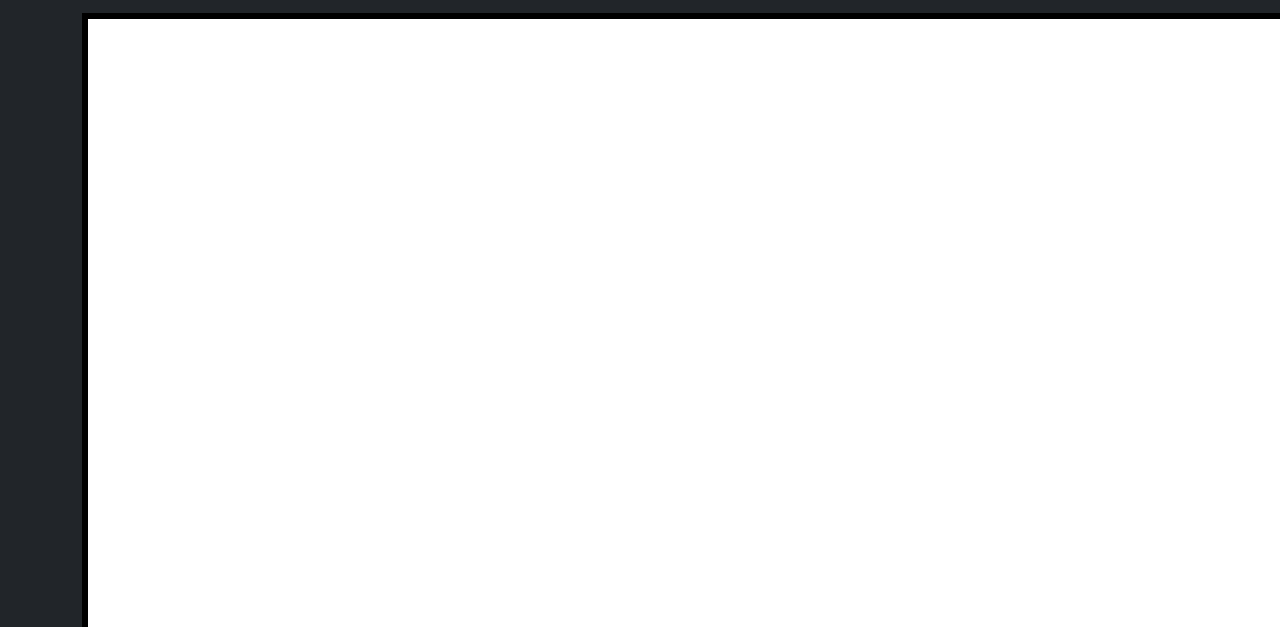
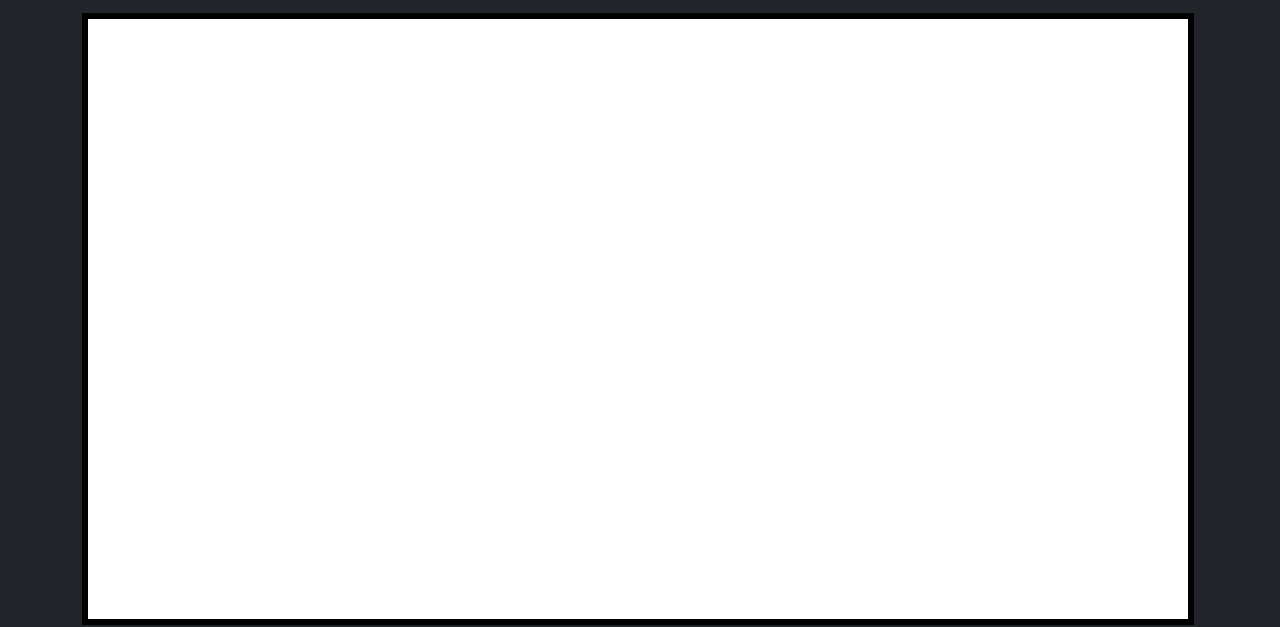
Before and after one commit to ChloeYeung/Canvas_Project-, a plain HTML site: page index.html in a window 1280 px wide. Shown: the part 123-750 px from the top of the page. Drawn offline with nearby package versions, Linux system fonts and the light colour scheme.

Commit message:
Made Canvas react to size of window

```diff
--- a/css/style.css
+++ b/css/style.css
@@ -8,7 +8,12 @@
   align-items: center;
   background-color: white;
   background-repeat: no-repeat;
+  margin: 0 auto;
 
+}
+
+.container{
+  width:100%;
 }
 
 #canvas-draft {
@@ -17,13 +22,12 @@
 }
 
 #canvas-container {
-  height: 800px;
+  height: 600px;
   width: 1200px;
-  margin-left: auto;
-  margin-right: auto;
+  margin: auto;
+}
 
 
-}
 
 h1{
   font-family: 'Raleway', sans-serif;
--- a/javascript/canvas-common.js
+++ b/javascript/canvas-common.js
@@ -3,17 +3,31 @@
  * ==================================
  ***********************************************/
 
+//Original width of Canvas Real
+let changeWidth = 1100;
+
+//Reactive function of Canvas Real Event Listener on "resize" of window
+window.addEventListener("resize", function () {
+ changeWidth = window.innerWidth - 200;
+ canvasReal.width = changeWidth;
+ canvasDraft.width = changeWidth;
+});
+//Canvas REAL
 let canvasReal = document.getElementById("canvas-real");
 // HEIGHT & WIDTH OF CANVAS REAL
-canvasReal.width = 1200;
-canvasReal.height = 800;
+canvasReal.width = changeWidth;
+canvasReal.height = 600;
 let contextReal = canvasReal.getContext("2d");
+//Canvas Draft
 let canvasDraft = document.getElementById("canvas-draft");
 // HEIGHT & WIDTH OF CANVAS DRAFT
-canvasDraft.width = 1200;
-canvasDraft.height = 800;
+canvasDraft.width = changeWidth;
+canvasDraft.height = 600;
 let contextDraft = canvasDraft.getContext("2d");
 let currentFunction;
+
+
+
 
 let dragging = false;
 //Fill Color Section
```
